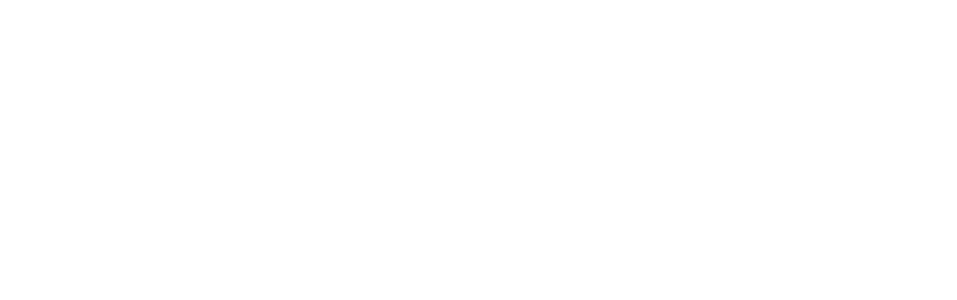
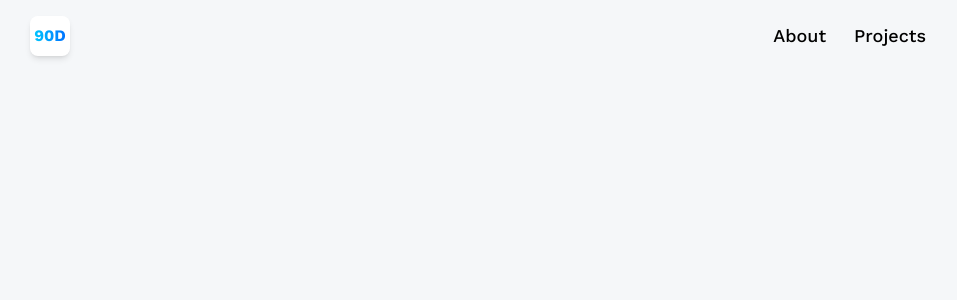
Before and after one commit to dorcol1990/3d_portfolio, a React (Vite) app: page / in a window 1280 px wide. Shown: the top 300 px of the page, without its empty margins (162-1119 px from the left). Built offline with nearby package versions, Linux system fonts and the light colour scheme.

Commit message:
add navbar, route and canvas

```diff
--- a/package.json
+++ b/package.json
@@ -10,6 +10,8 @@
     "preview": "vite preview"
   },
   "dependencies": {
+    "@react-three/drei": "^9.92.3",
+    "@react-three/fiber": "^8.15.12",
     "react": "^18.2.0",
     "react-dom": "^18.2.0",
     "react-router-dom": "^6.20.1"
--- a/src/App.jsx
+++ b/src/App.jsx
@@ -1,11 +1,22 @@
+import { About, Contact, Home, Projects } from './pages';
 import { Route, BrowserRouter as Router, Routes } from 'react-router-dom';
+
+import Navbar from './components/Navbar';
 
 const App = () => {
   return (
     <main className='bg-slate-300/20'>
-
+      <Router>
+        <Navbar />
+        <Routes>
+          <Route path='/' element={<Home />}/>
+          <Route path='/about' element={<About />}/>
+          <Route path='/projects' element={<Projects />}/>
+          <Route path='/contact' element={<Contact />}/>
+        </Routes>
+      </Router>
     </main>
   )
 }
 
-export default App
+export default App;
--- /dev/null
+++ b/src/components/Loader.jsx
@@ -0,0 +1,14 @@
+import { Html } from "@react-three/drei"
+
+const Loader = () => {
+  return (
+    <Html>
+        <div className="flex justify-center items-center">
+            <div className="w-20 h-20 border-2 border-opacity-20 border-blue-500 border-t-blue-500 rounded-full animate-spin"/>
+        </div>
+    </Html>
+
+  )
+}
+
+export default Loader
--- /dev/null
+++ b/src/components/Navbar.jsx
@@ -0,0 +1,21 @@
+import {NavLink} from 'react-router-dom';
+
+const Navbar = () => {
+  return (
+    <header className="header">
+        <NavLink to='/' className='h-10 w-10 rounded-lg bg-white flex items-center justify-center shadow-md font-bold'>
+            <p className='blue-gradient_text'>90D</p>
+        </NavLink>
+        <nav className='flex text-lg gap-7 font-medium'>
+            <NavLink to='/about' className={({isActive})=> isActive? 'text-blue-500' : 'text-black'}>
+             About
+            </NavLink>
+            <NavLink to='/projects' className={({isActive})=> isActive? 'text-blue-500' : 'text-black'}>
+             Projects
+            </NavLink>
+        </nav>
+    </header>
+  )
+}
+
+export default Navbar;
--- /dev/null
+++ b/src/pages/About.jsx
@@ -0,0 +1,9 @@
+
+
+const About = () => {
+  return (
+    <div>About</div>
+  )
+}
+
+export default About
--- /dev/null
+++ b/src/pages/Contact.jsx
@@ -0,0 +1,9 @@
+
+
+const Contact = () => {
+  return (
+    <div>Contact</div>
+  )
+}
+
+export default Contact
--- /dev/null
+++ b/src/pages/Home.jsx
@@ -0,0 +1,24 @@
+import { Canvas } from "@react-three/fiber";
+import Loader from "../components/Loader";
+import { Suspense } from "react";
+
+{ /*  <div className="absolute top-28 left-0 right-0 z-10 flex items-center justify-center">
+
+</div>*/}
+
+const Home = () => {
+  return (
+    <section className="w-full h-screen relative">
+      <Canvas
+       className="w-full h-screen bg-transparent"
+       camera={{near: 0.1, far: 1000}}
+      >
+        <Suspense fallback={<Loader />}>
+
+        </Suspense>
+      </Canvas>
+    </section>
+  )
+}
+
+export default Home
--- /dev/null
+++ b/src/pages/Projects.jsx
@@ -0,0 +1,9 @@
+
+
+const Projects = () => {
+  return (
+    <div>Projects</div>
+  )
+}
+
+export default Projects
--- /dev/null
+++ b/src/pages/index.jsx
@@ -0,0 +1,6 @@
+import About from './About';
+import Contact from './Contact';
+import Home from './Home';
+import Projects from './Projects';
+
+export {Home, About, Contact, Projects};
```
Also changed, not shown: 1 other file (tests, documents, lock files or other folders).
